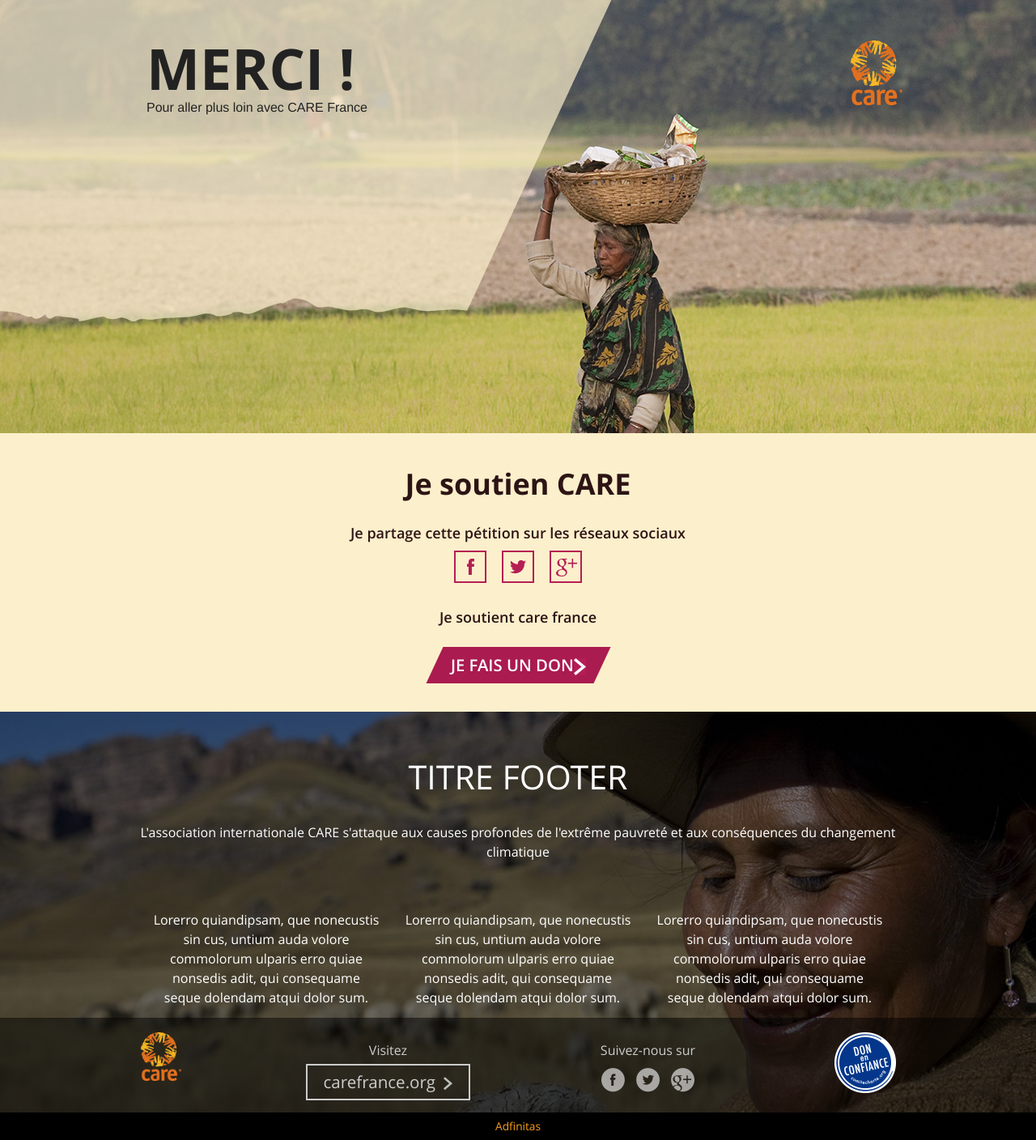
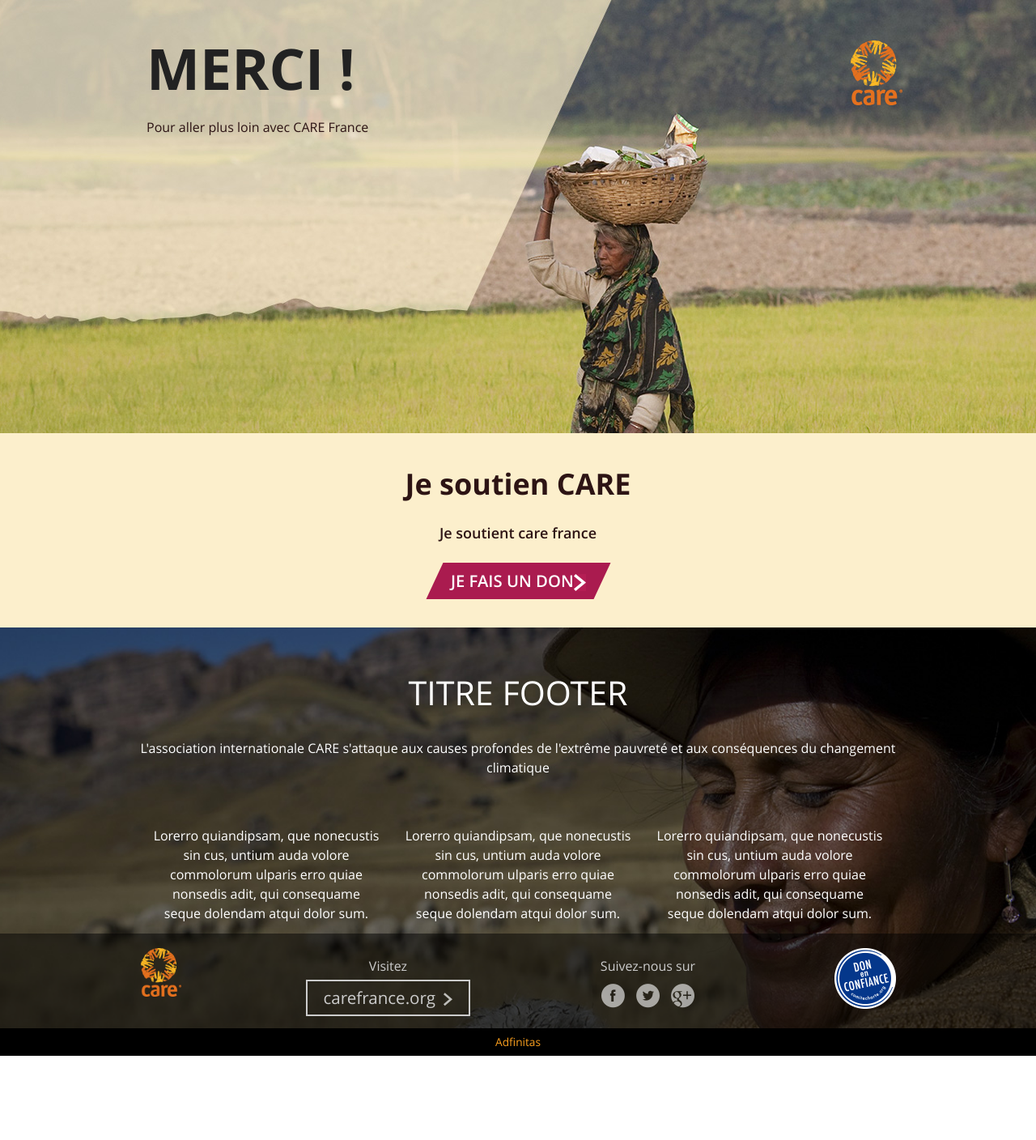
Before and after one commit to adfinitas-app/care-petition, a Jekyll site: the page built from _thanks/test1.md, in a window 1280 px wide. Shown: the whole page at 81% size. Built offline with Jekyll 4.4.1, drawn with Linux system fonts in a browser that asks for light colours; after the commit the page ends 1304 px from its top, so only the background shows below that.

Commit message:
Updated '_layouts/merci.html' via CloudCannon

```diff
--- a/_layouts/merci.html
+++ b/_layouts/merci.html
@@ -19,9 +19,8 @@
 				</div>
 				<div class="small-9 medium-6 columns end">
 					<h1>{{page.contenu.header.titre}}</h1>
+					<div class="text-small">
                         {{ content }}
-					<div class="text-small">
-
 					</div>
 				</div>
 			</div>
@@ -33,7 +32,7 @@
 					<div class="title2 text-center">
 						{{page.contenu.header.introduction}}
 					</div>
-					{% if page.contenu.header.activate_boutons_sociaux == true %}
+					{% if page.contenu.equivalences.activate_boutons_sociaux == true %}
 					<div class="text semibold text-center">
 						Je partage cette pétition sur les réseaux sociaux
 					</div>
```
